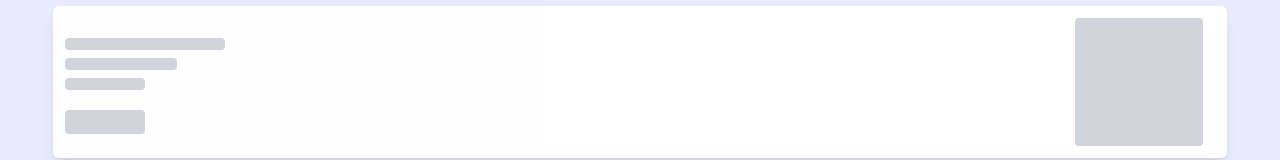
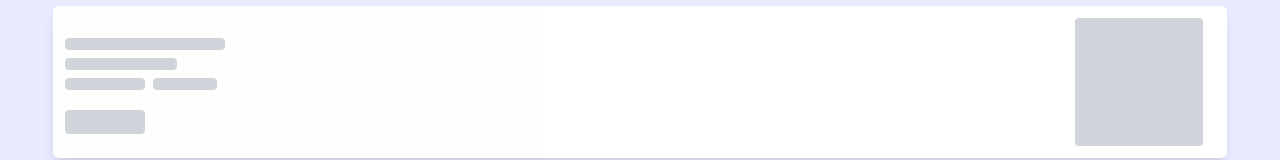
Before and after one commit to visstars7/news-agregator, a React (Create React App) app: page / in a window 1280 px wide. Shown: the part 2336-2496 px from the top of the page. Built offline with nearby package versions, Linux system fonts and the light colour scheme.

Commit message:
revisi shadow card

```diff
--- a/package.json
+++ b/package.json
@@ -15,6 +15,7 @@
     "react-router-dom": "^5.2.0",
     "react-scripts": "4.0.3",
     "sass": "^1.32.8",
+    "styled-components": "^5.2.1",
     "tailwindcss": "^2.0.3",
     "web-vitals": "^1.1.0"
   },
--- a/src/components/molecules/CardShadow/index.jsx
+++ b/src/components/molecules/CardShadow/index.jsx
@@ -6,7 +6,10 @@ const index = () => {
             <div className="flex flex-col">
                 <div className="w-40 mt-5 mr-5 h-3 bg-gray-300 rounded"></div>
                 <div className="w-28 mt-2 mr-5 h-3 bg-gray-300 rounded"></div>
-                <div className="w-20 mt-2 mr-5 h-3 bg-gray-300 rounded"></div>
+                <div className="flex flex-row">
+                    <div className="w-20 mt-2 mr-2 h-3 bg-gray-300 rounded"></div>
+                    <div className="w-16 mt-2 h-3 bg-gray-300 rounded"></div>
+                </div>
                 <div className="w-20 mt-5 mr-5 h-6 bg-gray-300 rounded"></div>
             </div>
             <div className="my-auto">
```
Also changed, not shown: 1 other file (tests, documents, lock files or other folders).
